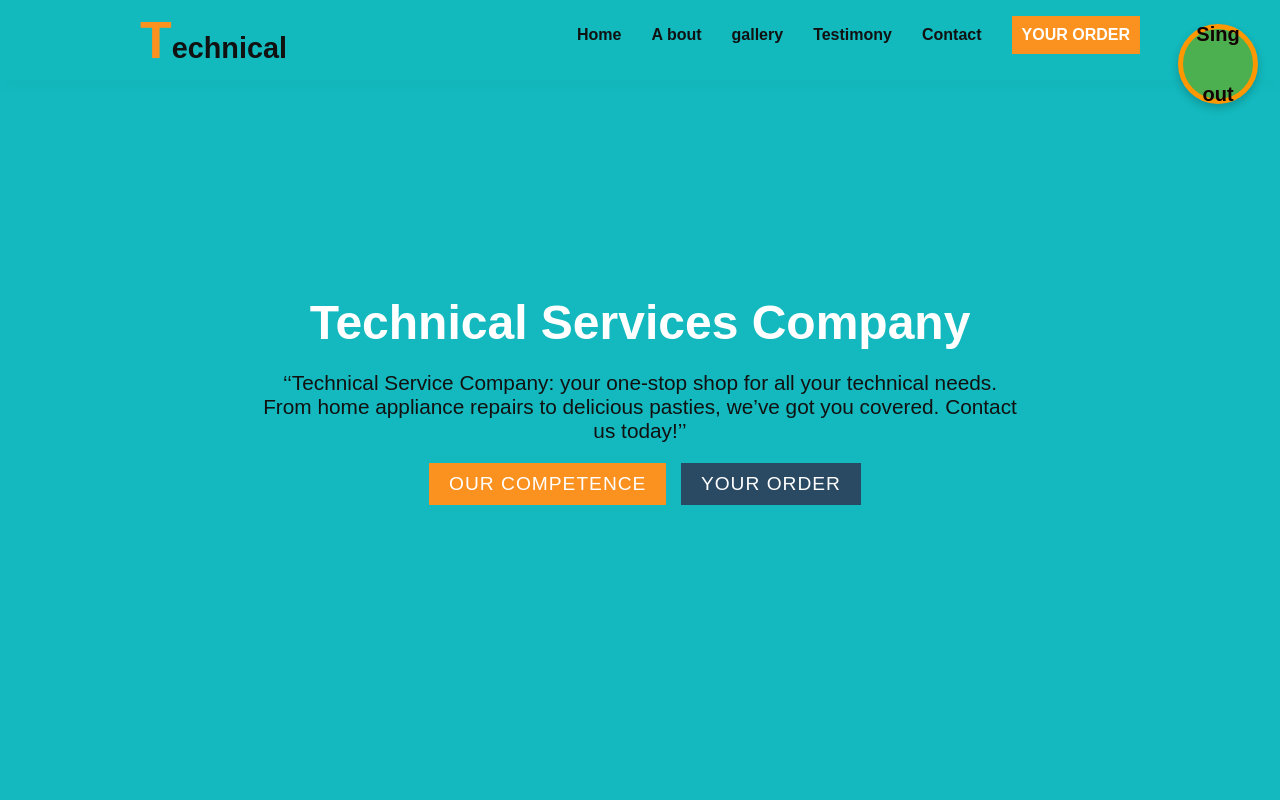
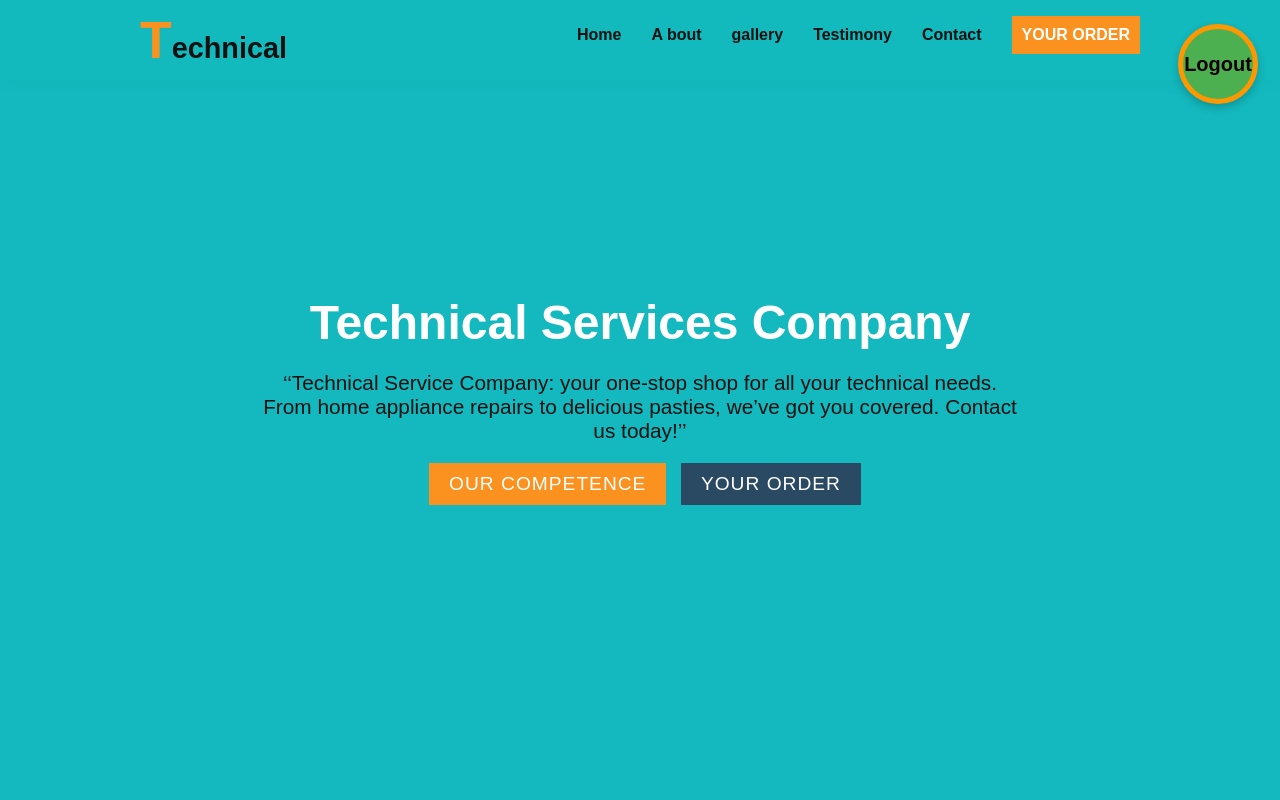
Before and after one commit to C-H-I-R-W-A/Technical-Service-Company-Ir-CHIRWA-Dav, a plain HTML site: page public/index.html in a window 1280 px wide. Shown: the top 800 px of the page. Drawn offline with Linux system fonts and the light colour scheme.

Commit message:
Update index.html

```diff
--- a/public/index.html
+++ b/public/index.html
@@ -24,7 +24,7 @@
  <section class="banniere" id="banniere">
     <div class="content">
  <div>
-    <button class="logout"><a href="register.html">Sing out</a></button>
+    <button class="logout"><a href="register.html">Logout</a></button>
  </div>
         <h2>Technical Services Company</h2>
         <p>‘‘Technical Service Company: your one-stop shop for all your technical needs. From home appliance repairs to delicious pasties, we’ve got you covered. Contact us today!’’
```
